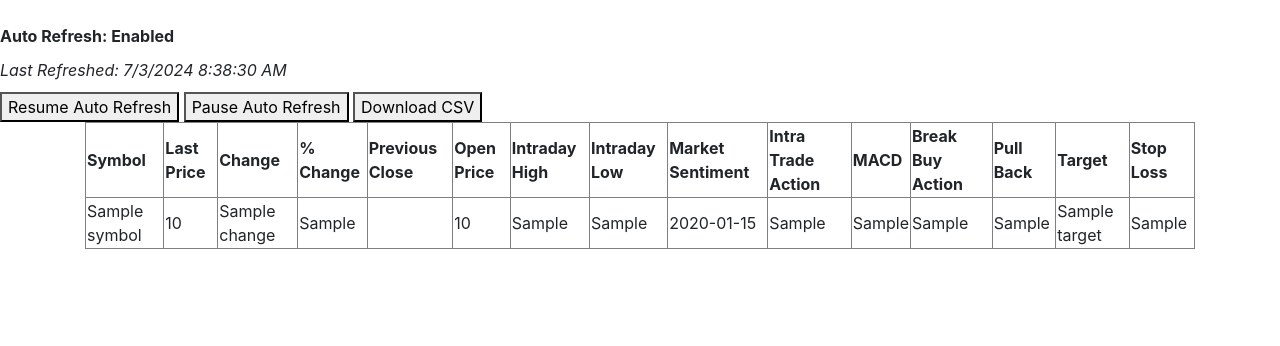
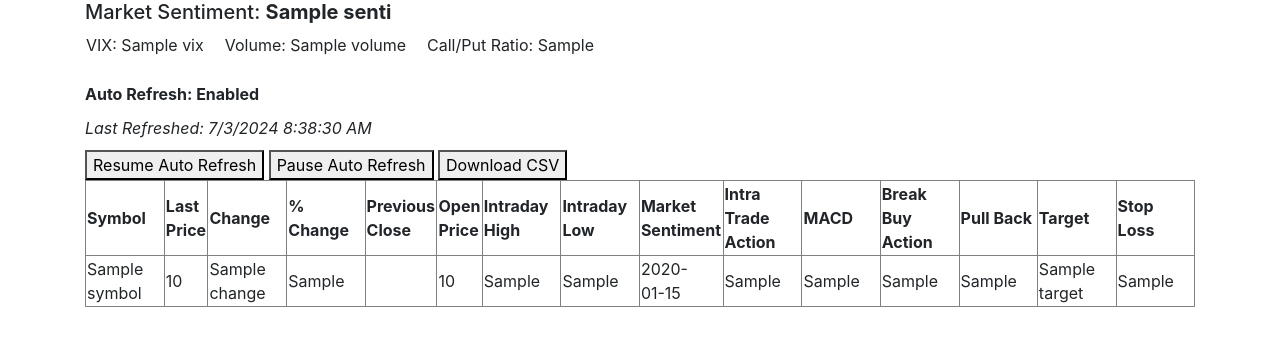
Before and after one commit to prasanthdoccash/nifty50, a Flask app: template templates/intraday_analysis.html in a window 1280 px wide. Shown: the part 112-458 px from the top of the page. Run offline with Flask 2, Linux system fonts and the light colour scheme; the template is opened without the code that fills it: most values are stand-ins (such as "Sample title", 1, 10 or a date in 2020); parts of the project's set-up code (start-up, migrations or seed data) failed here and were passed over; some libraries are stand-ins or nearby versions.

Commit message:
Update intraday_analysis.html

```diff
--- a/templates/intraday_analysis.html
+++ b/templates/intraday_analysis.html
@@ -14,7 +14,12 @@
             color: red;
         }
     </style>
-
+    <style>
+        /* Add space between <td> elements */
+        td {
+            padding-right: 20px; /* Adjust as needed */
+        }
+    </style>
     <style>
         .buy-decision {
             background-color: lightgreen;
@@ -32,7 +37,7 @@
         function startAutoRefresh() {
             refreshInterval = setInterval(function() {
                 location.reload();
-            }, 5000); // 5000 milliseconds = 5 seconds
+            }, 10000); // 5000 milliseconds = 5 seconds
             updateRefreshTime(); // Update timestamp immediately on start
             document.getElementById('refreshStatus').innerText = 'Auto Refresh: Enabled';
         }
@@ -107,13 +112,26 @@
             </ul>
         </div>
     </nav>
+    <div class="container">
+        <h5>Market Sentiment: <span><b><td class="{{ 'bullish' if senti == 'Bullish' }}">{{ senti }}</b></td></span></h5>
+        <div class="result">
+            <table>
+                <tr>
+            <td>VIX: <span>{{ vix if vix is not none else "Data not available" }}</span><br></td>
+            <td>Volume: <span>{{ volume if volume is not none else "Data not available" }}</span><br></td>
+            <td>Call/Put Ratio: <span>{{ call_put_ratio if call_put_ratio is not none else "Data not available" }}</span><br></td>
+        </tr>
+        </table>
+        </div>
+    </div>
 <br>
+<div class="container">
 <p id="refreshStatus" style="font-weight: bold; margin-bottom: 10px;"></p>
     <p id="refreshTime" style="font-style: italic; margin-bottom: 10px;"></p>
 
     <button onclick="startAutoRefresh()">Resume Auto Refresh</button>
     <button onclick="pauseAutoRefresh()">Pause Auto Refresh</button>
-        <button onclick="downloadCSV()">Download CSV</button><BR>
+        <button onclick="downloadCSV()">Download CSV</button><br></div>
 <div class="container">
     <table border="1">
         <thead><tr>
```
